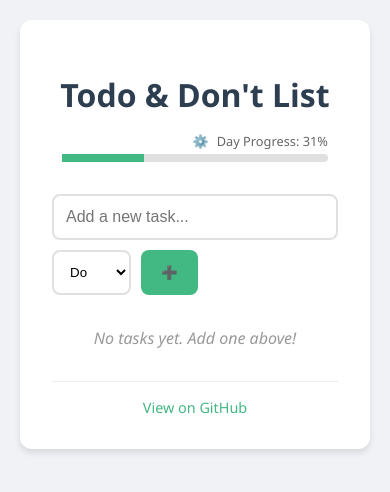
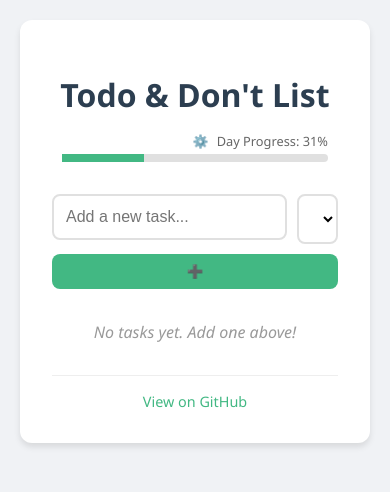
Before and after one commit to blue1st/todo-dont-list, a Nuxt app: page / in a window 390 px wide. Shown: the top 492 px of the page. Built offline with nearby package versions, Linux system fonts and the light colour scheme.

Commit message:
style: Remove mobile duration display for 'dont' todos and apply flexbox styling to input row elements.

```diff
--- a/app.vue
+++ b/app.vue
@@ -129,7 +129,6 @@
             {{ todo.title }}
             <span v-if="todo.type === 'dont'" class="meta">
               <span class="desktop-text">({{ todo.duration }}m suppression)</span>
-              <span class="mobile-text">({{ todo.duration }}m)</span>
             </span>
             <button class="icon-btn edit-btn" @click="startEditing(todo)" title="Edit">✏️</button>
           </span>
@@ -716,6 +715,14 @@ button:hover {
 
   .task-input {
     flex: 1 1 100%;
+    margin-bottom: 4px;
+  }
+
+  .input-row select,
+  .duration-input,
+  .input-row button {
+    flex: 1;
+    min-width: 0;
   }
 
   .desktop-text {
```
